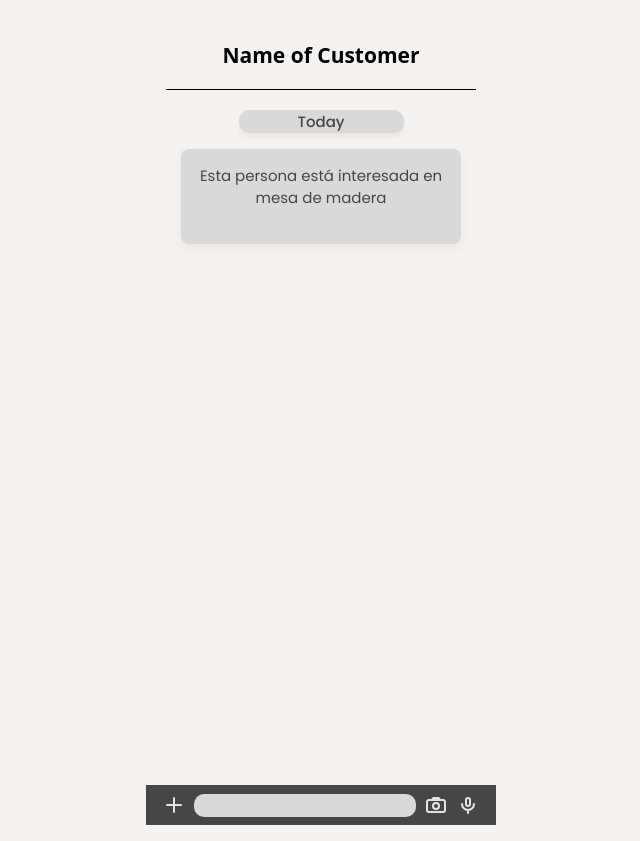
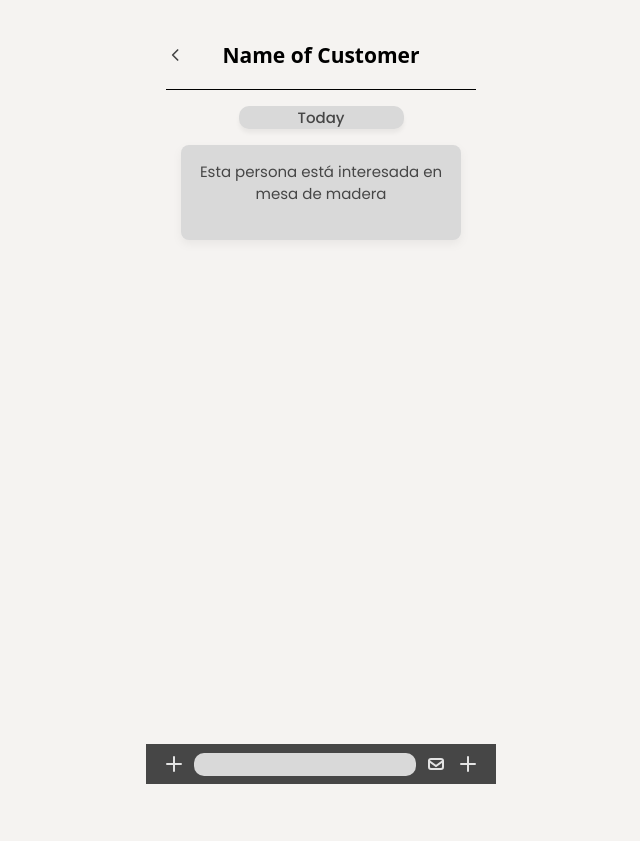
Before and after one commit to Zaina-Zia/Dialoga, a Next.js app: page /chat-view in a window 1280 px wide. Shown: the whole page, without its empty margins (319-959 px from the left). After the commit the page ends 800 px from the top, so only its background shows below. Built offline with nearby package versions, Linux system fonts and the light colour scheme.

Commit message:
Logo Centring

```diff
--- a/src/app/(dashboard)/chat-view/page.tsx
+++ b/src/app/(dashboard)/chat-view/page.tsx
@@ -1,6 +1,7 @@
 "use client";
 import React, { useState } from "react";
 import ChatViewHeader from "../../../components/chat/ChatViewHeader";
+import ChatViewFooter from "../../../components/chat/ChatViewFooter";
 
 export default function ChatViewPage() {
   const [attachments, setAttachments] = useState<string[]>([]);
@@ -14,17 +15,16 @@ export default function ChatViewPage() {
   };
 
   return (
-    <main className="min-h-screen w-full grid place-items-center bg-[#F5F3F1]">
+    <main className="w-full h-screen max-h-screen flex justify-center bg-[#F5F3F1]">
       <section
-        className="w-full max-w-[390px] h-[841px] flex flex-col items-center pt-8 gap-[20px] px-4 sm:px-5"
-        style={{ background: "#F5F3F1" }}
+        className="w-full max-w-[390px] h-full flex flex-col pt-8 px-4 sm:px-5 bg-[#F5F3F1]"
       >
         {/* Header */}
         <ChatViewHeader />
 
-        {/* Message area */}
-        <div className="flex flex-col items-center justify-between w-full h-[715px]">
-          <div className="flex flex-col items-center gap-[16px] w-[280px] h-[134px]">
+        {/* Scrollable message area */}
+        <div className="flex-1 min-h-0 flex flex-col items-center gap-[16px] py-4 overflow-y-auto">
+          <div className="flex flex-col items-center gap-[16px] w-[280px]">
             {/* Date */}
             <div className="flex justify-center items-center w-[165px] h-[23px] bg-[#D9D9D9] shadow-[0_4px_4px_rgba(0,0,0,0.05)] rounded-[10px]">
               <span className="text-[#464646] text-[15px] leading-[22px] font-medium font-[Poppins]">
@@ -43,7 +43,7 @@ export default function ChatViewPage() {
 
           {/* Attachments preview */}
           {attachments.length > 0 && (
-            <div className="w-full flex flex-col items-center mb-4">
+            <div className="w-full flex flex-col items-center gap-1 mb-2">
               {attachments.map((a, i) => (
                 <div key={i} className="text-sm text-[#464646]">
                   Added: {a}
@@ -51,37 +51,15 @@ export default function ChatViewPage() {
               ))}
             </div>
           )}
+        </div>
 
-          {/* Message input bar */}
-          <div className="w-full max-w-[390px] h-[40px] bg-[#464646] flex items-center px-4 gap-2">
-            {/* Plus icon */}
-            <button onClick={handleAddImage} className="h-6 w-6 grid place-items-center" aria-label="Add">
-              <svg width="24" height="24" viewBox="0 0 24 24" fill="none" xmlns="http://www.w3.org/2000/svg">
-                <path d="M12 5v14M5 12h14" stroke="#E3E3E3" strokeWidth="2" strokeLinecap="round" />
-              </svg>
-            </button>
-
-            {/* Input field */}
-            <div className="flex-1 h-[23px] bg-[#D9D9D9] rounded-[10px]" />
-
-            {/* Camera icon */}
-            <button className="h-6 w-6 grid place-items-center" aria-label="Camera">
-              <svg width="24" height="24" viewBox="0 0 24 24" fill="none" xmlns="http://www.w3.org/2000/svg">
-                <rect x="3" y="7" width="18" height="12" rx="2" stroke="#E3E3E3" strokeWidth="2" />
-                <circle cx="12" cy="13" r="3" stroke="#E3E3E3" strokeWidth="2" />
-                <path d="M8 7l1.2-2h5.6L16 7" stroke="#E3E3E3" strokeWidth="2" strokeLinecap="round" strokeLinejoin="round" />
-              </svg>
-            </button>
-
-            {/* Mic icon */}
-            <button onClick={handleRecord} className="h-6 w-6 grid place-items-center" aria-label="Record">
-              <svg width="24" height="24" viewBox="0 0 24 24" fill="none" xmlns="http://www.w3.org/2000/svg">
-                <rect x="10" y="5" width="4" height="8" rx="2" stroke="#E3E3E3" strokeWidth="2" />
-                <path d="M6 11a6 6 0 0012 0" stroke="#E3E3E3" strokeWidth="2" strokeLinecap="round" />
-                <path d="M12 17v3" stroke="#E3E3E3" strokeWidth="2" strokeLinecap="round" />
-              </svg>
-            </button>
-          </div>
+        {/* Fixed message input bar at bottom */}
+        <div className="flex-none pb-4">
+          <ChatViewFooter
+            onPlus={handleAddImage}
+            onAttach={handleAddImage}
+            onSend={handleRecord}
+          />
         </div>
       </section>
     </main>
--- a/src/app/(dashboard)/customer-categories/page.tsx
+++ b/src/app/(dashboard)/customer-categories/page.tsx
@@ -33,7 +33,7 @@ const CustomerCategoriesPage: React.FC = () => {
 
   return (
     <RoleGuard>
-      <div className="min-h-screen w-full bg-[#F5F3F1]">
+    <div className="min-h-screen w-full bg-[#F5F3F1]">
       {/* Container wrapper */}
       <div className="mx-auto flex min-h-screen w-full max-w-[390px] flex-col gap-8 px-4 sm:px-5 pt-8 pb-8 lg:max-w-[1512px] lg:gap-8 lg:pt-10 lg:pb-10 lg:px-[60px] lg:bg-[#F5F3F1]">
         {/* Header section */}
--- a/src/components/chat/ChatViewHeader.tsx
+++ b/src/components/chat/ChatViewHeader.tsx
@@ -10,7 +10,31 @@ const ChatViewHeader: React.FC<{ name?: string } & { hideBack?: boolean }> = ({
     <header className="w-full grid place-items-center">
       <div className="w-full max-w-[390px] flex flex-col items-center gap-3 px-4 sm:px-5">
         {/* Row: back + avatar + name (45px high) */}
-        <div className="w-full h-[45px] flex items-center justify-center">
+        <div className="w-full h-[45px] flex items-center justify-center relative">
+          {!hideBack && (
+            <button
+              type="button"
+              aria-label="Back"
+              onClick={() => router.back()}
+              className="w-[20px] h-[20px] inline-flex items-center justify-center absolute left-0"
+            >
+              <svg
+                width="20"
+                height="20"
+                viewBox="0 0 24 24"
+                fill="none"
+                xmlns="http://www.w3.org/2000/svg"
+              >
+                <path
+                  d="M14 6L8 12L14 18"
+                  stroke="#464646"
+                  strokeWidth="2"
+                  strokeLinecap="round"
+                  strokeLinejoin="round"
+                />
+              </svg>
+            </button>
+          )}
           <div className="h-[45px] flex items-center justify-center">
             <span className="text-[21px] leading-[32px] font-semibold text-black">{name}</span>
           </div>
--- a/src/components/dashboard/DashboardHeader.tsx
+++ b/src/components/dashboard/DashboardHeader.tsx
@@ -8,17 +8,15 @@ export function DashboardHeader({ hideBack = false }: { hideBack?: boolean }) {
     <header className="w-full flex flex-col items-center">
       {/* Outer container */}
       <div className="w-full max-w-[390px] h-auto flex flex-col">
-        {/* Inner frame with less top padding */}
-        <div className="w-full h-[81px] px-4 pt-1 pb-2 flex items-center justify-between gap-[46px]">
+        {/* Inner frame with centered logo; back button positioned independently */}
+        <div className="relative w-full h-[81px] px-4 pt-1 pb-2 flex items-center justify-center">
           {/* Back button */}
-          {hideBack ? (
-            <div className="w-[20px] h-[20px]" />
-          ) : (
+          {!hideBack && (
             <motion.button
               type="button"
               aria-label="Back"
               onClick={() => router.back()}
-              className="w-[20px] h-[20px] inline-flex items-center justify-center"
+              className="w-[20px] h-[20px] inline-flex items-center justify-center absolute left-4"
               whileHover={{ scale: 1.1 }}
               whileTap={{ scale: 0.95 }}
               transition={{ duration: 0.1 }}
@@ -48,7 +46,6 @@ export function DashboardHeader({ hideBack = false }: { hideBack?: boolean }) {
             className="w-[232px] h-[65px] object-contain"
             style={{ imageRendering: "crisp-edges" }}
           />
-          <div className="w-[20px] h-[20px]" />
         </div>
       </div>
 
```
Also changed, not shown: src/components/notifications/NotificationOverlay.tsx (indentation only), 1 other file (tests, documents, lock files or other folders).
